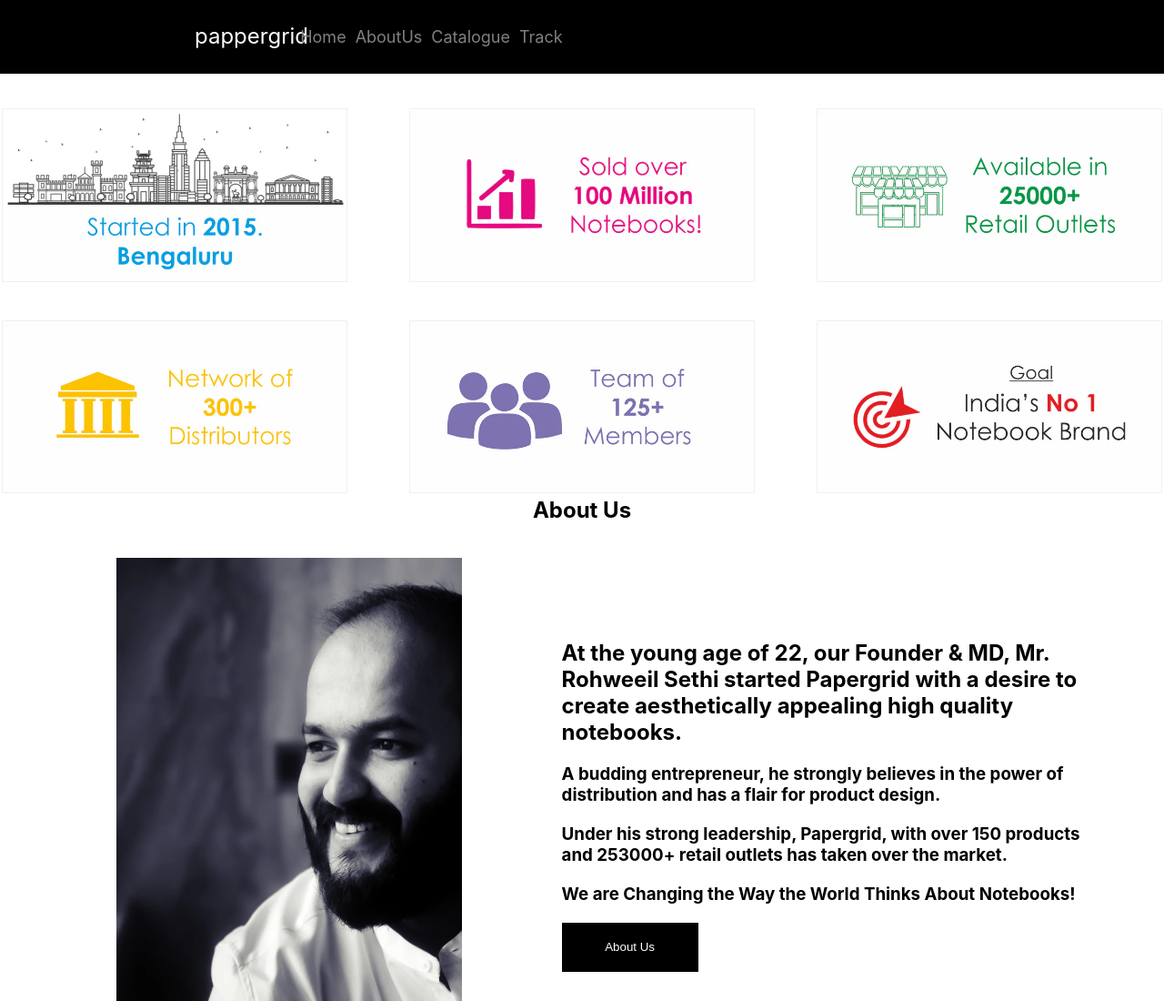
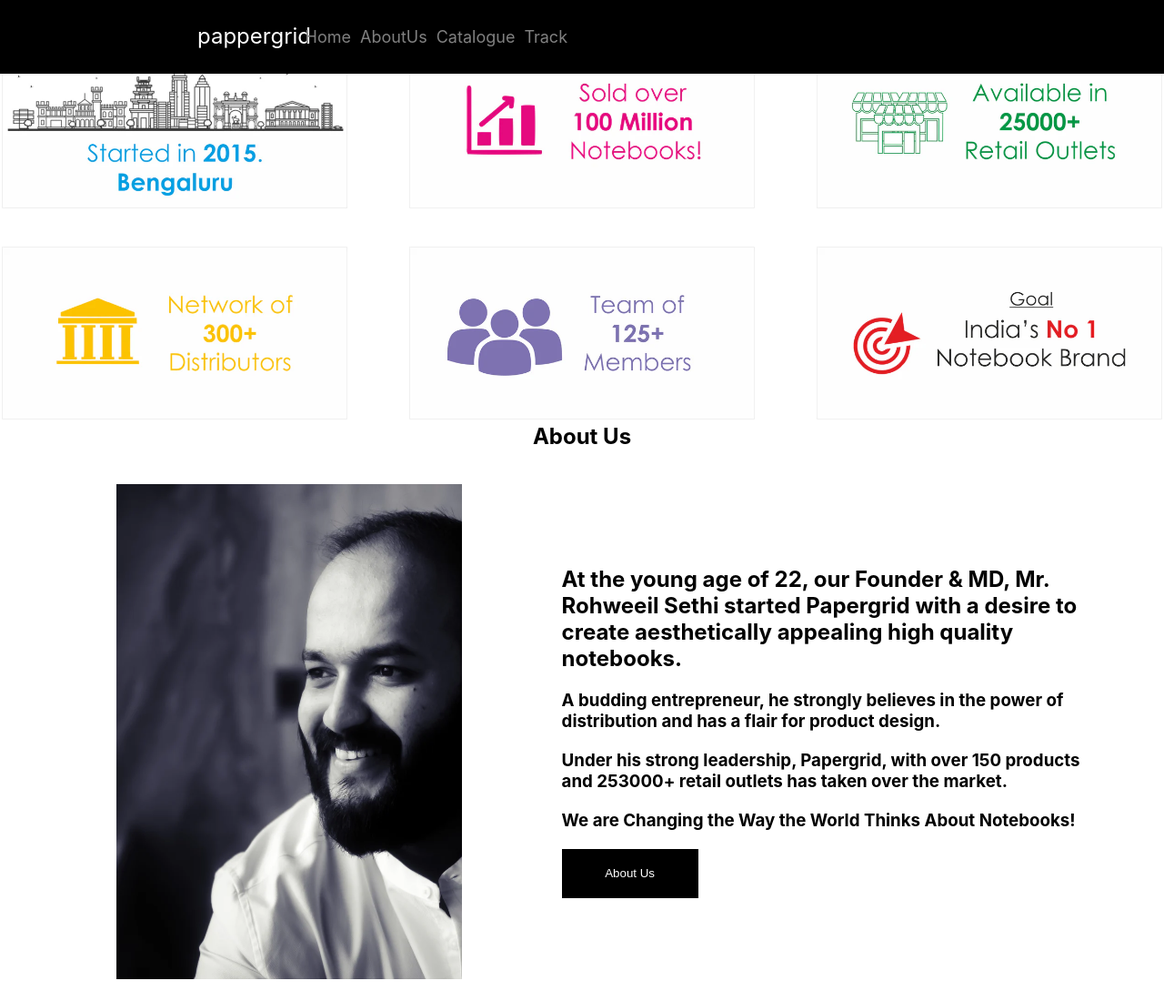
Before and after one commit to Ameen-K-Nejeeb/PapperGrid, a plain HTML site: page about.html in a window 1280 px wide. Shown: the top 1100 px of the page at 91% size. Drawn offline with Linux system fonts and the light colour scheme.

Commit message:
update : navvbar position fixed

```diff
--- a/about.html
+++ b/about.html
@@ -12,7 +12,7 @@
     <header>
         <div class="container">
 
-            <div class="navbar">
+            <div class="navbar" style="position: fixed;width: 100%;">
                 <a class="pappergrid" href="">pappergrid</a>
                 <div class="nav-menu">
                     <a href="index.html" style="margin-right: 10px;color: grey;">Home</a>
```
Also changed, not shown: catalouge.html (+1 -1 lines), index.html (+1 -1 lines).
